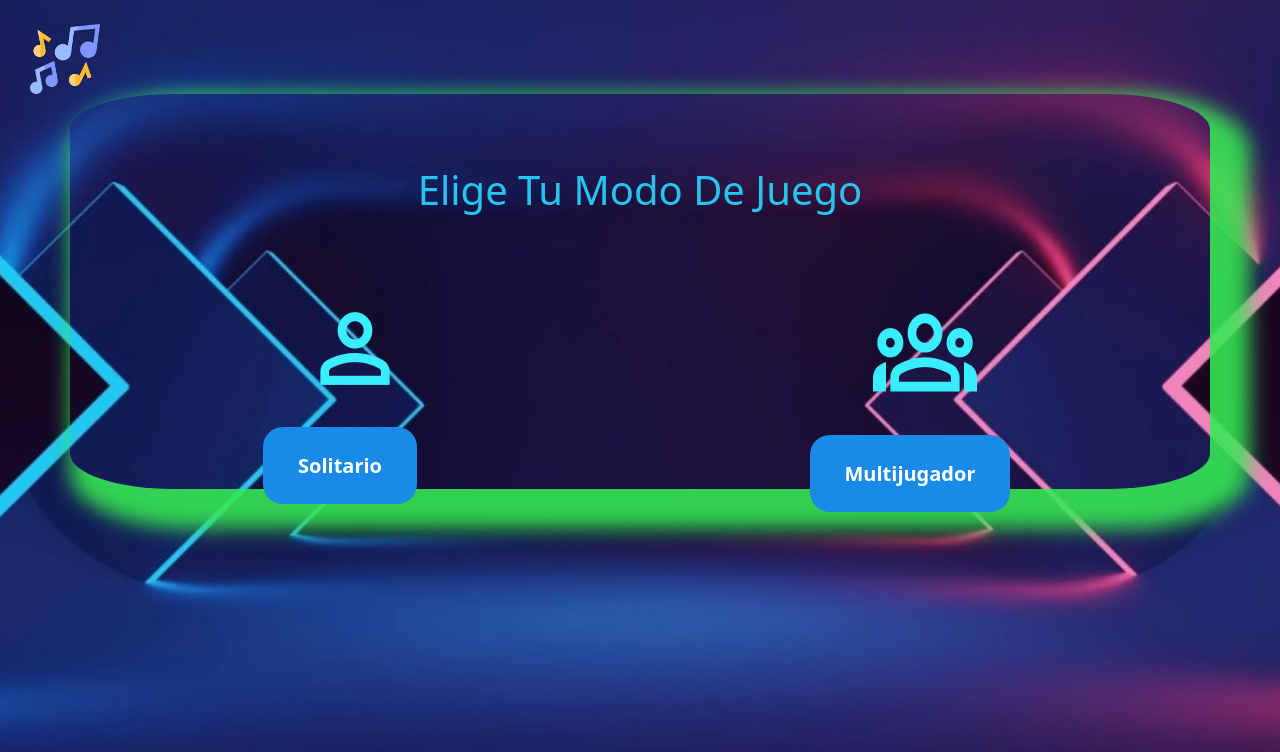
After one commit to DanielBata25/Juego-Arcade-Memory, a PHP site: the page made by Video-juego/modo de juego.html in a window 1280 px wide. The commit adds this page. Shown: the top 752 px of the page. Run offline with PHP 8.4, Linux system fonts and the light colour scheme.

Commit message:
cambis opciones

```diff
--- a/Video-juego/css/styles.css
+++ b/Video-juego/css/styles.css
@@ -18,8 +18,8 @@ body {
 .conta{
 	background-color:transparent;
 
-    border-radius: 10px;
-    box-shadow: 0 0 10px rgba(24, 13, 175, 0.892);
+    border-radius: 9%;
+    box-shadow: 20px 20px 20px 20px rgba(54, 232, 83, 0.892);
 
 }
 .btn-1 {
@@ -107,3 +107,6 @@ body {
     width: 70px;
     margin-left: 30px;
 }
+.pro{
+	color: #26c4ef;
+}
--- /dev/null
+++ b/Video-juego/modo de juego.html
@@ -0,0 +1,54 @@
+<!DOCTYPE html>
+<html lang="zxx">
+
+<head>
+    <meta charset="UTF-8">
+    <meta name="description" content="Anime Template">
+    <meta name="keywords" content="Anime, unica, creative, html">
+    <meta name="viewport" content="width=device-width, initial-scale=1.0">
+    <meta http-equiv="X-UA-Compatible" content="ie=edge">
+    <title>Opcion de juego</title>
+    <link rel="stylesheet" href="bootstrap-5.1.3-dist/css/bootstrap.css">
+    <script src="bootstrap-5.1.3-dist/js/bootstrap.js"></script>
+    <link rel="stylesheet" href="css/styles.css">
+</head>
+
+<body>
+    <br>
+    <img src="img/musica.png" class="tamañosoni" id="playPauseBTN" onclick="playPause()"> <br>
+    <div class="container text-center conta ">
+        <br>
+        <h1 class="mt-5 text-center pro">Elige Tu Modo De Juego</h1>
+        <br><br><br>
+        <div class="row">
+
+            <div class="col">
+                <img src="img/Icon.png">
+                <br><br><br>
+                <a class="btn-2" href="" role="button">Solitario</a>
+            </div>
+            <div class="col">
+                <img src="img/icono 2.png">
+                <br><br><br>
+                <a class="btn-2" href="" role="button">Multijugador</a>
+            </div>
+        </div>
+    </div>
+       <!--MUSICA-->
+       <audio id="audio">
+        <source src="audio/musica.mp3" type="audio/mpeg">
+    </audio>
+    <!--END MUSICA-->
+</div>
+
+
+
+</div>
+<!-- Js Plugins -->
+
+
+</body>
+<script src="bootstrap-5.1.3-dist/js/bootstrap.js"></script>
+<script src="js/sonido.js"></script>
+
+</html>
```
Also changed, not shown: Video-juego/img/Icon.png (added), Video-juego/img/icono 2.png (added).
